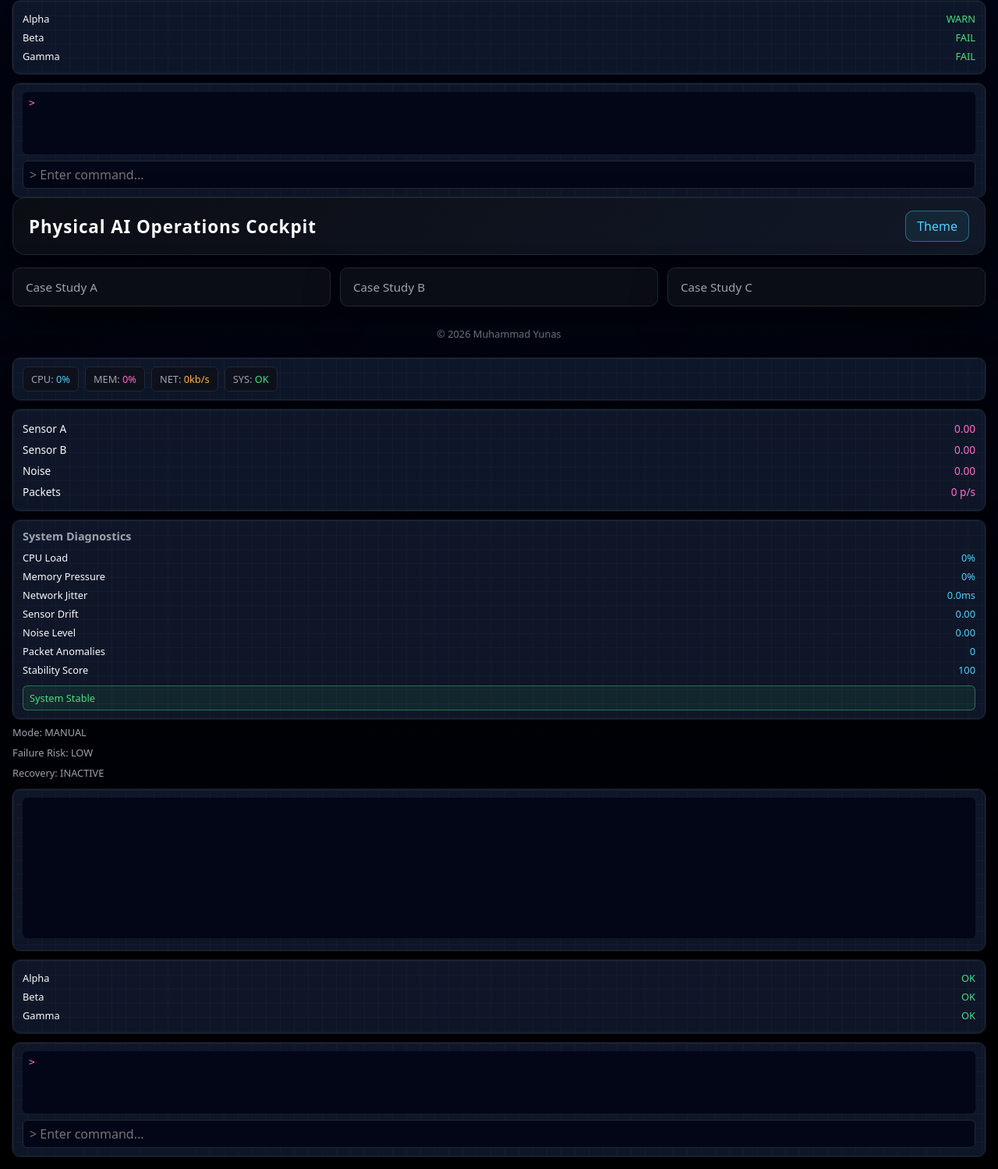
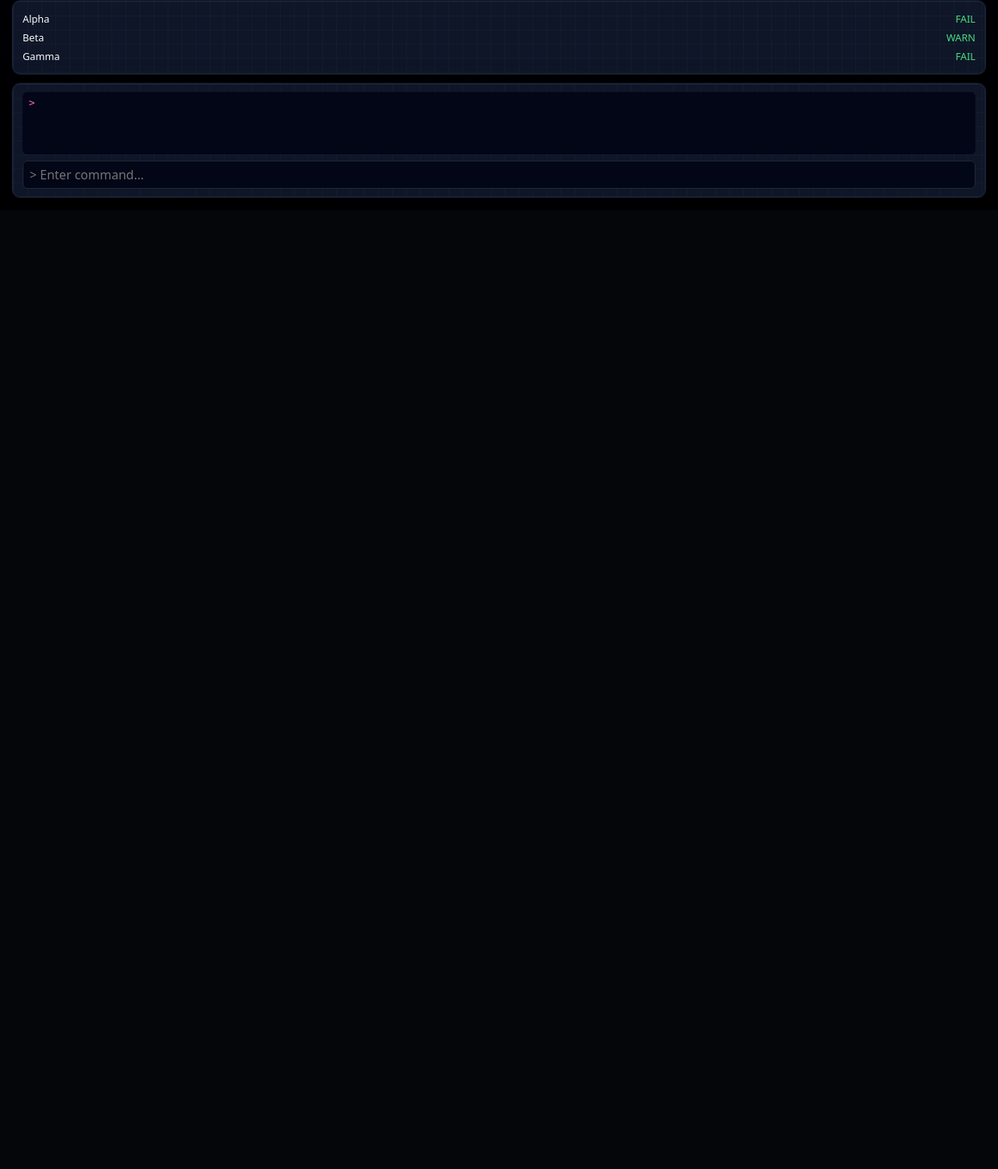
Before and after one commit to Mosdefinitely00/physical-ai-cockpit, a plain HTML site: page index.html in a window 1280 px wide. Shown: the part 993-2492 px from the top of the page at 78% size. After the commit the page ends 1262 px from the top, so only its background shows below. Drawn offline with Linux system fonts and the light colour scheme.

Commit message:
Fix: Remove duplicate HTML content in index.html

```diff
--- a/index.html
+++ b/index.html
@@ -102,107 +102,3 @@
   <script src="js/init.js"></script>
 </body>
 </html>
-<!DOCTYPE html>
-<html lang="en" data-theme="dark">
-<head>
-  <meta charset="UTF-8">
-  <meta name="viewport" content="width=device-width, initial-scale=1.0">
-  <title>Muhammad Yunas - Physical AI Cockpit</title>
-
-  <!-- Core Styles -->
-  <link rel="stylesheet" href="css/reset.css">
-  <link rel="stylesheet" href="css/theme.css">
-  <link rel="stylesheet" href="css/layout.css">
-  <link rel="stylesheet" href="css/ui.css">
-  <link rel="stylesheet" href="css/systems.css">
-  <link rel="stylesheet" href="css/cockpit.css">
-</head>
-
-<body>
-
-  <!-- HERO / NAV -->
-  <header class="hero">
-    <h1>Physical AI Operations Cockpit</h1>
-    <button id="theme-toggle" class="holo-hover ripple">Theme</button>
-  </header>
-
-  <!-- CASE STUDIES -->
-  <main>
-    <section class="case-study">Case Study A</section>
-    <section class="case-study">Case Study B</section>
-    <section class="case-study">Case Study C</section>
-  </main>
-
-  <!-- FOOTER -->
-  <footer class="footer">© 2026 Muhammad Yunas</footer>
-
-  <!-- COCKPIT OVERLAYS -->
-  <div class="ambient-indicator system-load"></div>
-  <div class="ambient-indicator signal-bar"></div>
-  <div class="ambient-indicator health-dot"></div>
-
-  <div class="dashboard-overlay">
-    <div class="dash-item dash-cpu">CPU: <span>0%</span></div>
-    <div class="dash-item dash-mem">MEM: <span>0%</span></div>
-    <div class="dash-item dash-net">NET: <span>0kb/s</span></div>
-    <div class="dash-item dash-sys">SYS: <span>OK</span></div>
-  </div>
-
-  <div class="data-sim-panel">
-    <div class="data-row"><span>Sensor A</span><span id="sensorA">0.00</span></div>
-    <div class="data-row"><span>Sensor B</span><span id="sensorB">0.00</span></div>
-    <div class="data-row"><span>Noise</span><span id="noise">0.00</span></div>
-    <div class="data-row"><span>Packets</span><span id="packet">0 p/s</span></div>
-  </div>
-
-  <div class="diag-panel">
-    <h3 class="diag-title">System Diagnostics</h3>
-    <div class="diag-row"><span>CPU Load</span><span id="diag-cpu">0%</span></div>
-    <div class="diag-row"><span>Memory Pressure</span><span id="diag-mem">0%</span></div>
-    <div class="diag-row"><span>Network Jitter</span><span id="diag-jitter">0.0ms</span></div>
-    <div class="diag-row"><span>Sensor Drift</span><span id="diag-drift">0.00</span></div>
-    <div class="diag-row"><span>Noise Level</span><span id="diag-noise">0.00</span></div>
-    <div class="diag-row"><span>Packet Anomalies</span><span id="diag-anom">0</span></div>
-    <div class="diag-row"><span>Stability Score</span><span id="diag-stability">100</span></div>
-    <div class="diag-alert" id="diag-alert">System Stable</div>
-  </div>
-
-  <div class="auto-state-indicator" id="autoState">Mode: MANUAL</div>
-  <div class="predictive-status" id="predictiveStatus">Failure Risk: LOW</div>
-  <div class="recovery-status" id="recoveryStatus">Recovery: INACTIVE</div>
-
-  <div class="system-map">
-    <canvas id="mapCanvas"></canvas>
-  </div>
-
-  <div class="agent-panel">
-    <div class="agent-row"><span>Alpha</span><span id="agentAlpha">OK</span></div>
-    <div class="agent-row"><span>Beta</span><span id="agentBeta">OK</span></div>
-    <div class="agent-row"><span>Gamma</span><span id="agentGamma">OK</span></div>
-  </div>
-
-  <div class="command-console">
-    <div class="console-output" id="consoleOutput"></div>
-    <input type="text" class="console-input" id="consoleInput" placeholder="> Enter command...">
-  </div>
-
-  <!-- JS SYSTEMS -->
-  <script src="js/core/theme.js"></script>
-  <script src="js/core/cursor.js"></script>
-  <script src="js/core/holographic.js"></script>
-  <script src="js/core/ambient.js"></script>
-  <script src="js/core/sound.js"></script>
-
-  <script src="js/systems/dashboard.js"></script>
-  <script src="js/systems/datasim.js"></script>
-  <script src="js/systems/diagnostics.js"></script>
-  <script src="js/systems/autonomous.js"></script>
-  <script src="js/systems/predictive.js"></script>
-  <script src="js/systems/recovery.js"></script>
-  <script src="js/systems/agents.js"></script>
-
-  <script src="js/map/system-map.js"></script>
-  <script src="js/console/command-console.js"></script>
-  <script src="js/init.js"></script>
-</body>
-</html>
```
